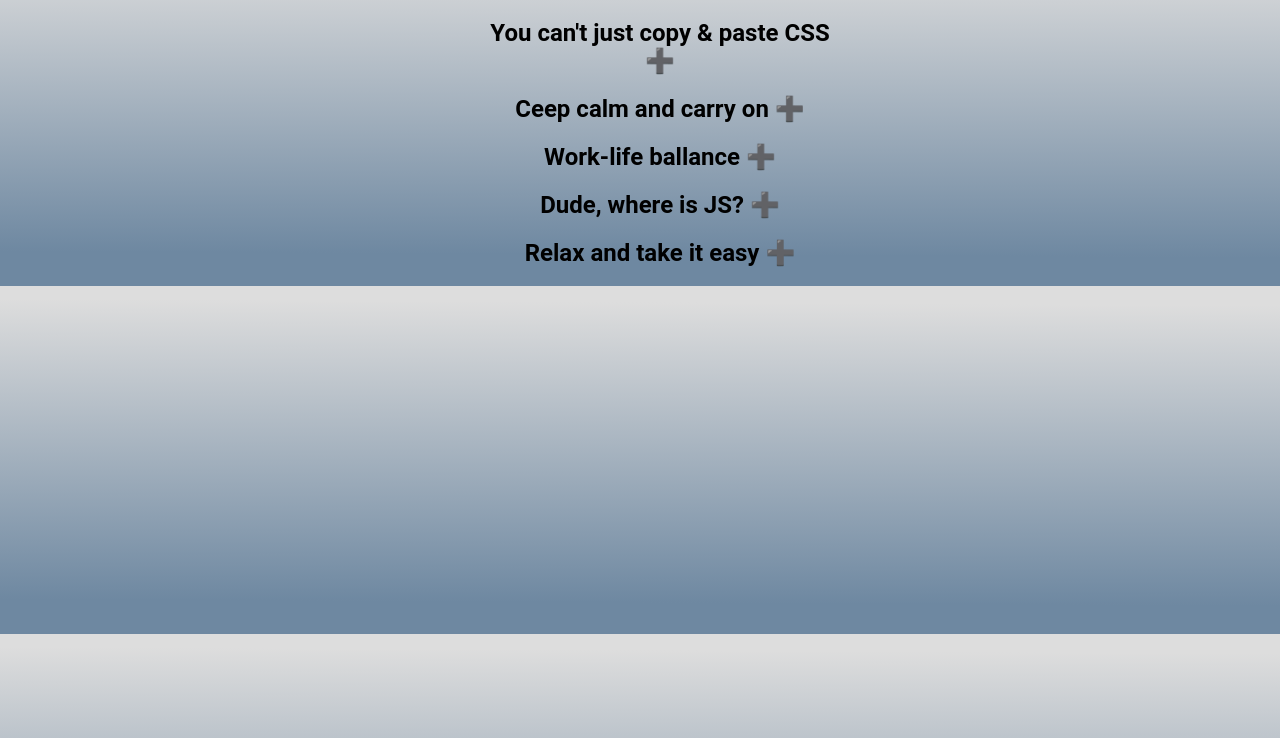
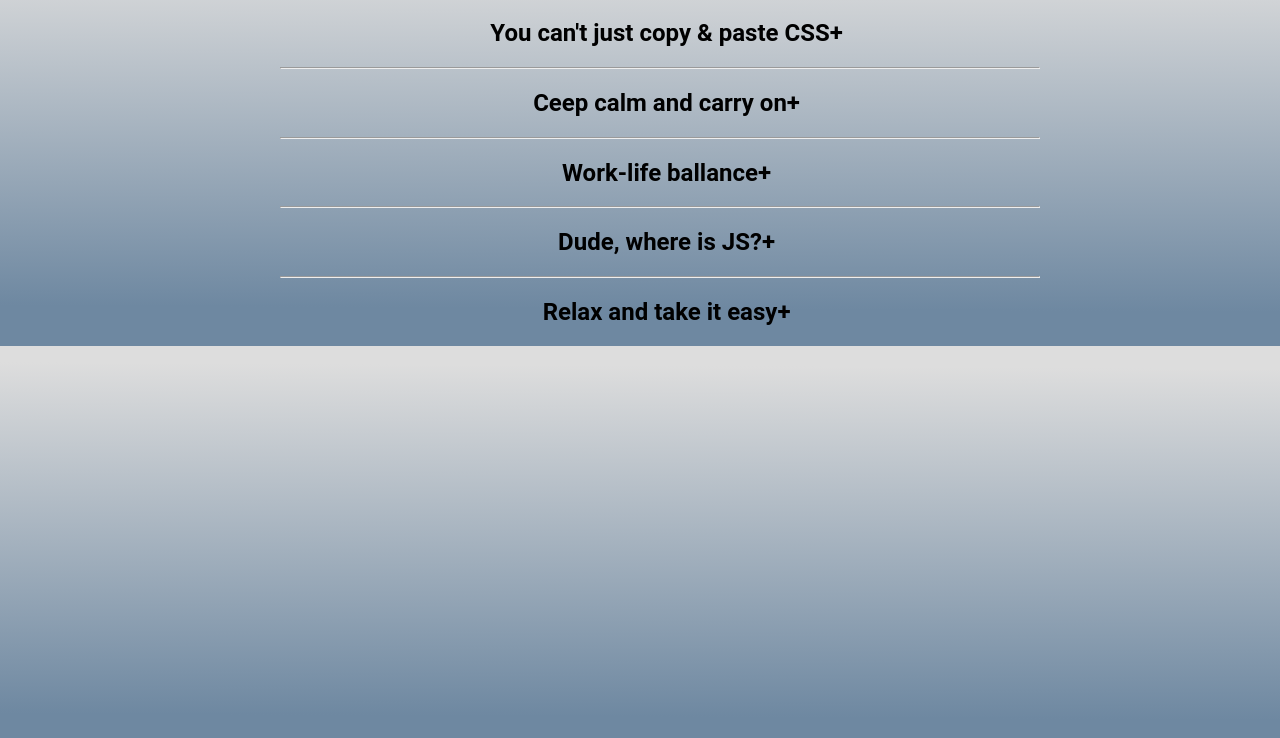
Before and after one commit to VasilyevMS/cssBayan, a plain HTML site: page cssBayan/index.html in a window 1280 px wide. Shown: the part 62-800 px from the top of the page. Drawn offline with Linux system fonts and the light colour scheme.

Commit message:
fix: change css

```diff
--- a/cssBayan/index.html
+++ b/cssBayan/index.html
@@ -13,31 +13,35 @@
       <div class="accordion">
         <ul>
           <li>
-            <h2>You can't just copy & paste CSS ➕</h2>
+            <h2>You can't just copy & paste CSS</h2>
             <div class="overlay">
               <img src="./images/img1.jpeg" alt="image" />
             </div>
           </li>
+          <hr />
           <li>
-            <h2>Ceep calm and carry on ➕</h2>
+            <h2>Ceep calm and carry on</h2>
             <div class="overlay">
               <img src="./images/img1.jpeg" alt="image" />
             </div>
           </li>
+          <hr />
           <li>
-            <h2>Work-life ballance ➕</h2>
+            <h2>Work-life ballance</h2>
             <div class="overlay">
               <img src="./images/img1.jpeg" alt="image" />
             </div>
           </li>
+          <hr />
           <li>
-            <h2>Dude, where is JS? ➕</h2>
+            <h2>Dude, where is JS?</h2>
             <div class="overlay">
               <img src="./images/img1.jpeg" alt="image" />
             </div>
           </li>
+          <hr />
           <li>
-            <h2>Relax and take it easy ➕</h2>
+            <h2>Relax and take it easy</h2>
             <div class="overlay">
               <img src="./images/img1.jpeg" alt="image" />
             </div>
--- a/cssBayan/style.css
+++ b/cssBayan/style.css
@@ -10,11 +10,7 @@ body {
 
 .accordion {
   margin: auto;
-  width: 400px;
-}
-
-h2 .icon {
-  display: inline-flex;
+  width: 800px;
 }
 
 .overlay {
@@ -25,7 +21,32 @@ ul {
   list-style: none;
 }
 
+li[open] .overlay ~ * {
+  animation: open 0.5s ease-in-out;
+}
+
+@keyframes open {
+  0% {
+    opacity: 0;
+  }
+  100% {
+    opacity: 1;
+  }
+}
+
+li h2:after {
+  content: "+";
+  color: black;
+  position: absolute;
+  transform-origin: center;
+  transition: 200ms linear;
+}
+
+li[open] h2:after {
+  transform: rotate(45deg);
+}
+
 h2:hover ~ .overlay {
-  transition: all 0.5s ease-out;
+  transition: all 5s ease-in-out;
   display: block;
 }
```
